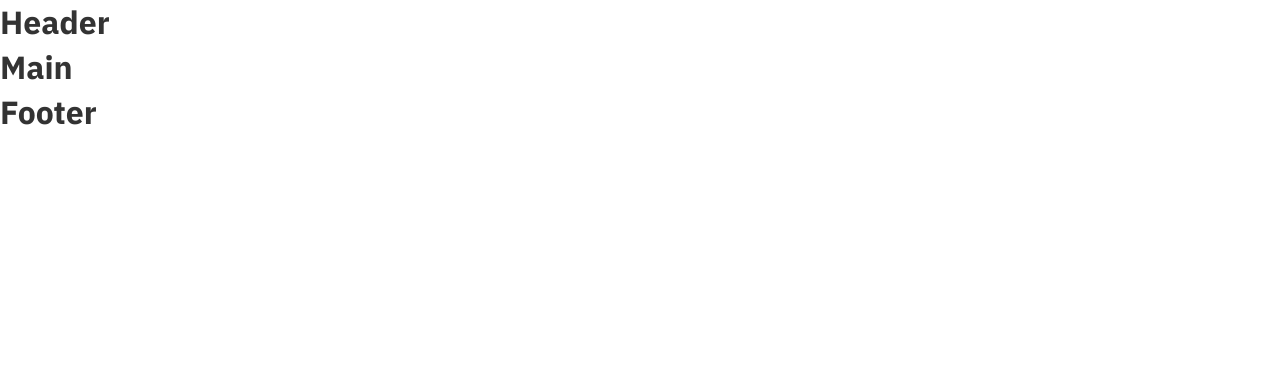
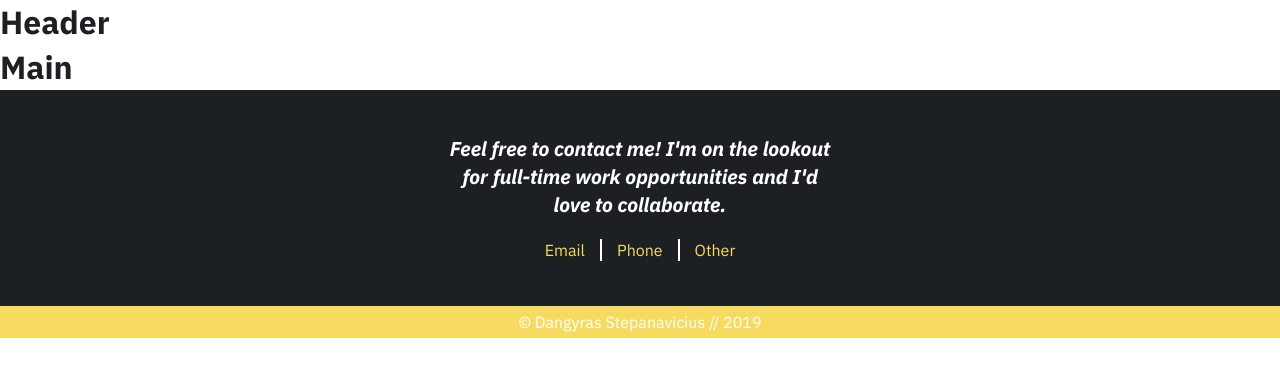
Before and after one commit to Dangyras/portfolio, a React (Create React App) app: page / in a window 1280 px wide. Shown: the top 376 px of the page. Built offline with nearby package versions, Linux system fonts and the light colour scheme.

Commit message:
Added content & style to footer

```diff
--- a/src/App.css
+++ b/src/App.css
@@ -1,12 +1,113 @@
+:root {
+    /* Colours */
+    --main-dark-colour: #1d2022;
+    --main-light-colour: #fff;
+    --main-accent-colour: #f7db61;
+}
+
 * {
     margin: 0;
     padding: 0;
     box-sizing: border-box;
+    list-style: none;
 }
 
 body {
     overflow-x: hidden;
     font-family: "IBM Plex Sans", sans-serif;
     line-height: 1.4;
-    color: #333;
+    color: var(--main-dark-colour);
 }
+
+a {
+    text-decoration: none;
+    color: var(--main-dark-colour);
+}
+
+a:hover {
+    opacity: 0.9;
+}
+
+.container {
+    width: 90vw;
+    max-width: 1100px;
+    margin: 0px auto;
+}
+
+/* Footer */
+footer {
+    background: var(--main-dark-colour);
+    color: #fff;
+}
+
+.copyright-section {
+    padding: 5px 0;
+    position: relative;
+    background: var(--main-accent-colour);
+    text-align: center;
+}
+
+.menu-section {
+    min-height: 100px;
+    padding: 45px 0;
+}
+
+/* Footer menu */
+.footer-menu {
+    margin: auto;
+    display: flex;
+    flex-direction: column;
+    max-width: 390px;
+    text-align: center;
+}
+
+.footer-menu h3 {
+    font-size: 20px;
+    font-weight: bold;
+    font-style: italic;
+}
+
+.footer-menu .menu {
+    display: flex;
+    flex-direction: column;
+    justify-content: center;
+    margin-top: 20px;
+}
+
+.footer-menu .menu li {
+    padding: 5px;
+}
+
+.footer-menu .menu li:not(:last-child) {
+    border-bottom: 2px solid var(--main-light-colour);
+}
+
+.footer-menu .menu a {
+    color: var(--main-accent-colour);
+    padding: 5px 10px;
+    margin: 5px;
+}
+
+@media (min-width: 576px) {
+    .footer-menu .menu {
+        flex-direction: row;
+    }
+
+    .footer-menu .menu li {
+        padding: 0;
+    }
+
+    .footer-menu .menu li:not(:last-child) {
+        border-right: 2px solid var(--main-light-colour);
+        border-bottom: none;
+    }
+}
+
+@media (min-width: 768px) {
+}
+
+@media (min-width: 992px) {
+}
+
+@media (min-width: 1200px) {
+}
--- a/src/components/layout/Footer.js
+++ b/src/components/layout/Footer.js
@@ -3,7 +3,31 @@ import React from "react";
 export default function Footer() {
     return (
         <footer>
-            <h1>Footer</h1>
+            <div className="section menu-section">
+                <div className="container">
+                    <div className="footer-menu">
+                        <h3>Feel free to contact me! I'm on the lookout for full-time work opportunities and I'd love to collaborate.</h3>
+                        <ul className="menu">
+                            <li>
+                                <a href="#">Email</a>
+                            </li>
+                            <li>
+                                <a href="#">Phone</a>
+                            </li>
+                            <li>
+                                <a href="#">Other</a>
+                            </li>
+                        </ul>
+                    </div>
+                </div>
+            </div>
+            <div className="section copyright-section">
+                <div className="container">
+                    <div className="copyright">
+                        <p>© Dangyras Stepanavicius // 2019</p>
+                    </div>
+                </div>
+            </div>
         </footer>
     );
 }
```
